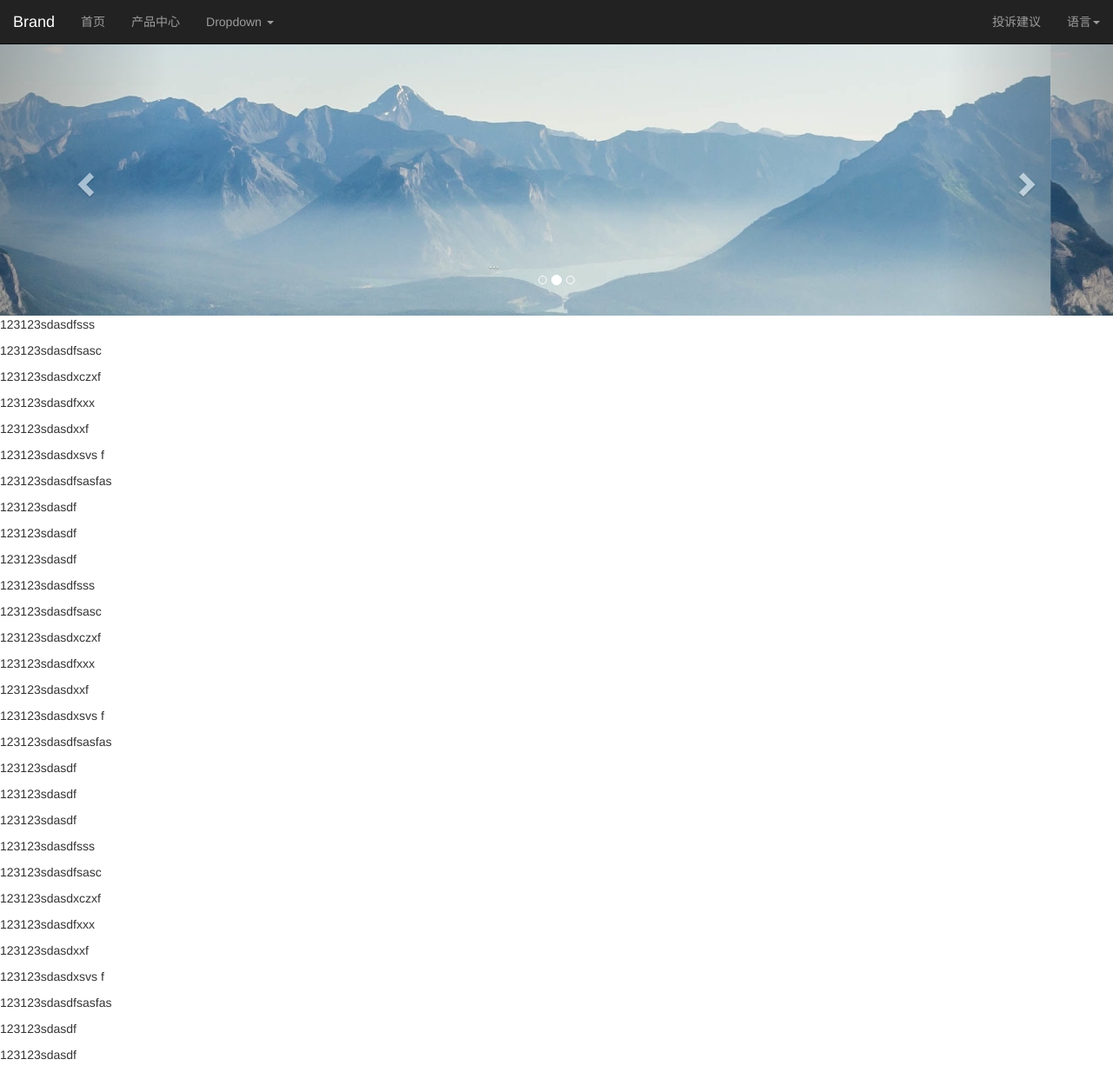
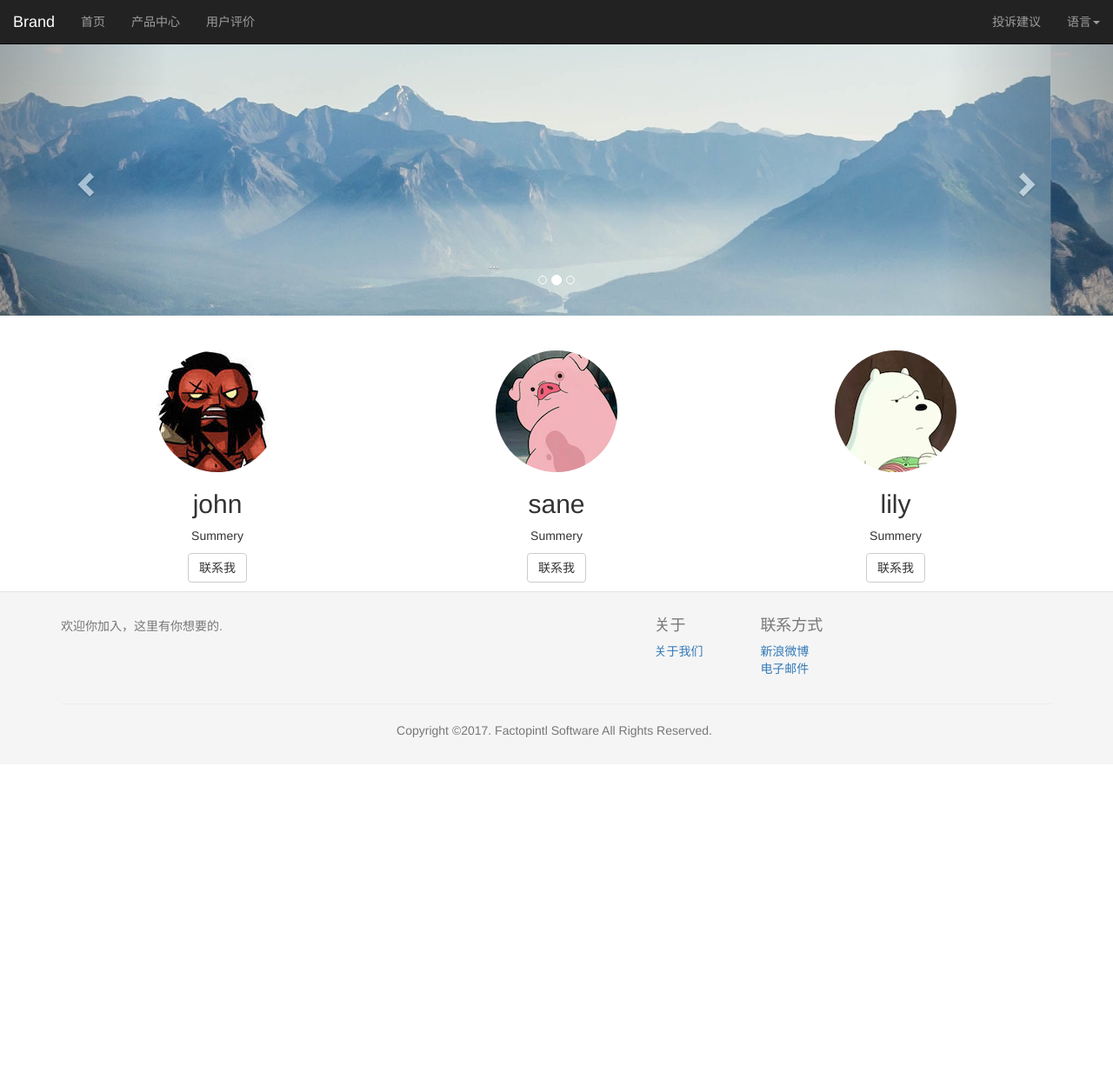
Before and after one commit to syoukaihou/html5, a plain HTML site: page views/quickStart.html in a window 1280 px wide. Shown: the top 1226 px of the page at 87% size. After the commit the page ends 879 px from the top, so only its background shows below. Drawn offline with Linux system fonts and the light colour scheme.

Commit message:
栅格系统

```diff
--- a/views/quickStart.html
+++ b/views/quickStart.html
@@ -11,6 +11,15 @@
     <style type="text/css">
         body {
             padding-top: 50px;
+        }
+        .carousel{
+            margin-bottom: 40px;
+        }
+        .footer {
+            border-top: 1px solid #e5e5e5;
+            color: #777;
+            padding: 19px 0;
+            background-color: #f5f5f5;
         }
 
     </style>
@@ -36,19 +45,7 @@
             <ul class="nav navbar-nav">
                 <li><a href="#">首页</a></li>
                 <li><a href="#">产品中心</a></li>
-                <li class="dropdown">
-                    <a href="#" class="dropdown-toggle" data-toggle="dropdown" role="button" aria-haspopup="true"
-                       aria-expanded="false">Dropdown <span class="caret"></span></a>
-                    <ul class="dropdown-menu">
-                        <li><a href="#">Action</a></li>
-                        <li><a href="#">Another action</a></li>
-                        <li><a href="#">Something else here</a></li>
-                        <li role="separator" class="divider"></li>
-                        <li><a href="#">Separated link</a></li>
-                        <li role="separator" class="divider"></li>
-                        <li><a href="#">One more separated link</a></li>
-                    </ul>
-                </li>
+                <li><a href="#">用户评价</a></li>
             </ul>
 
             <ul class="nav navbar-nav navbar-right">
@@ -58,11 +55,11 @@
                     <a href="#" class="dropdown-toggle" data-toggle="dropdown" role="button" aria-haspopup="true"
                        aria-expanded="false">语言<span class="caret"></span></a>
                     <ul class="dropdown-menu">
-                        <li><a href="#">Action</a></li>
-                        <li><a href="#">Another action</a></li>
-                        <li><a href="#">Something else here</a></li>
-                        <li role="separator" class="divider"></li>
-                        <li><a href="#">Separated link</a></li>
+                        <li><a href="#">中文</a></li>
+                        <li><a href="#">English</a></li>
+                        <li><a href="#">русский</a></li>
+                        <!--<li role="separator" class="divider"></li>-->
+                        <li><a href="#">日本語</a></li>
                     </ul>
                 </li>
             </ul>
@@ -111,36 +108,69 @@
     </a>
 </div>
 
-<p>123123sdasdfsss</p>
-<p>123123sdasdfsasc</p>
-<p>123123sdasdxczxf</p>
-<p>123123sdasdfxxx</p>
-<p>123123sdasdxxf</p>
-<p>123123sdasdxsvs f</p>
-<p>123123sdasdfsasfas</p>
-<p>123123sdasdf</p>
-<p>123123sdasdf</p>
-<p>123123sdasdf</p>
-<p>123123sdasdfsss</p>
-<p>123123sdasdfsasc</p>
-<p>123123sdasdxczxf</p>
-<p>123123sdasdfxxx</p>
-<p>123123sdasdxxf</p>
-<p>123123sdasdxsvs f</p>
-<p>123123sdasdfsasfas</p>
-<p>123123sdasdf</p>
-<p>123123sdasdf</p>
-<p>123123sdasdf</p>
-<p>123123sdasdfsss</p>
-<p>123123sdasdfsasc</p>
-<p>123123sdasdxczxf</p>
-<p>123123sdasdfxxx</p>
-<p>123123sdasdxxf</p>
-<p>123123sdasdxsvs f</p>
-<p>123123sdasdfsasfas</p>
-<p>123123sdasdf</p>
-<p>123123sdasdf</p>
-<p>123123sdasdf</p>
+<div class="container text-center">
+    <div class="row">
+        <div class="col-md-4">
+            <img src="../resources/images/avatar/avatar.jpeg" alt="avatar" class="img-circle">
+            <h2>john</h2>
+            <p>Summery</p>
+            <p><a class="btn btn-default" href="#">联系我</a></p>
+        </div>
+        <div class="col-md-4">
+            <img src="../resources/images/avatar/avatar2.png" alt="avatar" class="img-circle">
+            <h2>sane</h2>
+            <p>Summery</p>
+            <p><a class="btn btn-default" href="#">联系我</a></p>
+        </div>
+        <div class="col-md-4">
+            <img src="../resources/images/avatar/avatar3.jpg" alt="avatar" class="img-circle">
+            <h2>lily</h2>
+            <p>Summery</p>
+            <p><a class="btn btn-default" href="#">联系我</a></p>
+        </div>
+    </div>
+</div>
+
+<div class="footer ">
+    <div class="container">
+        <div class="row footer-top">
+            <div class="col-sm-6 col-lg-6">
+                <h4></h4>
+                <p>欢迎你加入，这里有你想要的.</p>
+            </div>
+            <div class="col-sm-6  col-lg-5 col-lg-offset-1">
+                <div class="row about">
+                    <div class="col-xs-3">
+                        <h4>关于</h4>
+                        <ul class="list-unstyled">
+                            <li>
+                                <a href="">关于我们</a>
+                            </li>
+                        </ul>
+                    </div>
+                    <div class="col-xs-3">
+                        <h4>联系方式</h4>
+                        <ul class="list-unstyled">
+                            <li>
+                                <a target="_blank" title="" href="">新浪微博</a>
+                            </li>
+                            <li>
+                                <a href="">电子邮件</a>
+                            </li>
+                        </ul>
+                    </div>
+                </div>
+
+            </div>
+        </div>
+        <hr>
+        <div class="row footer-bottom">
+            <ul class="list-inline text-center">
+                <li>Copyright &copy;2017. Factopintl Software All Rights Reserved.</li>
+            </ul>
+        </div>
+    </div>
+</div>
 
 
 <script type="text/javascript" src="../resources/js/jquery-3.2.1.js"></script>
```
Also changed, not shown: resources/images/avatar/avatar.jpeg (added), resources/images/avatar/avatar2.png (added), resources/images/avatar/avatar3.jpg (added).
